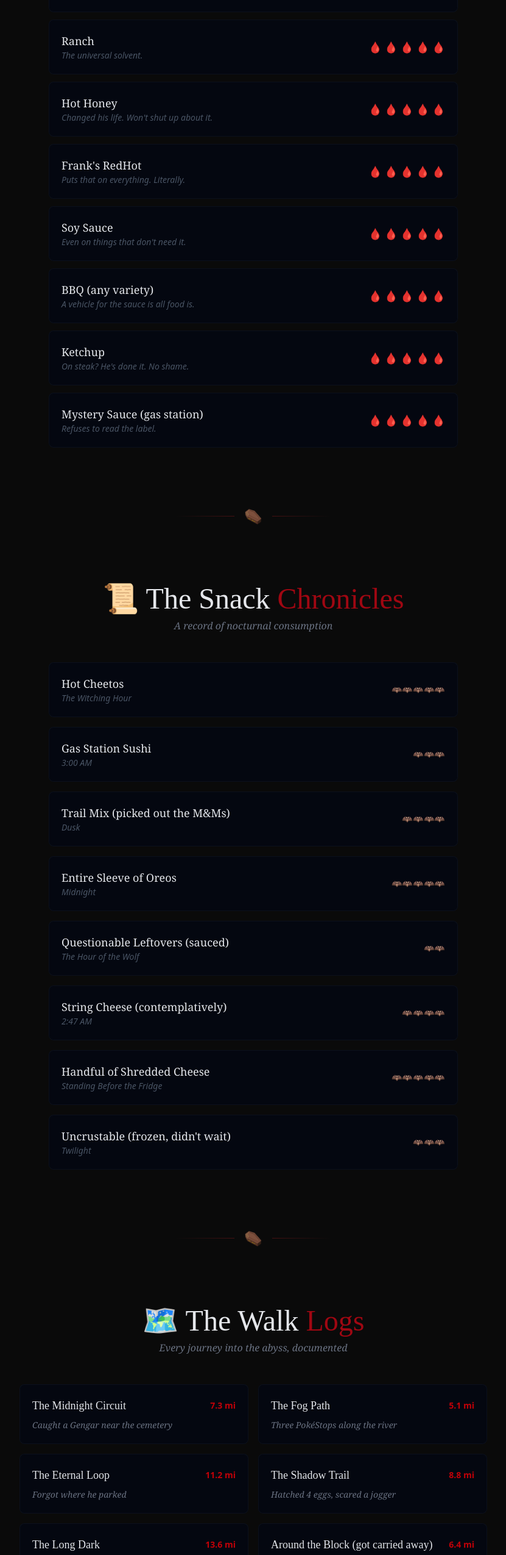
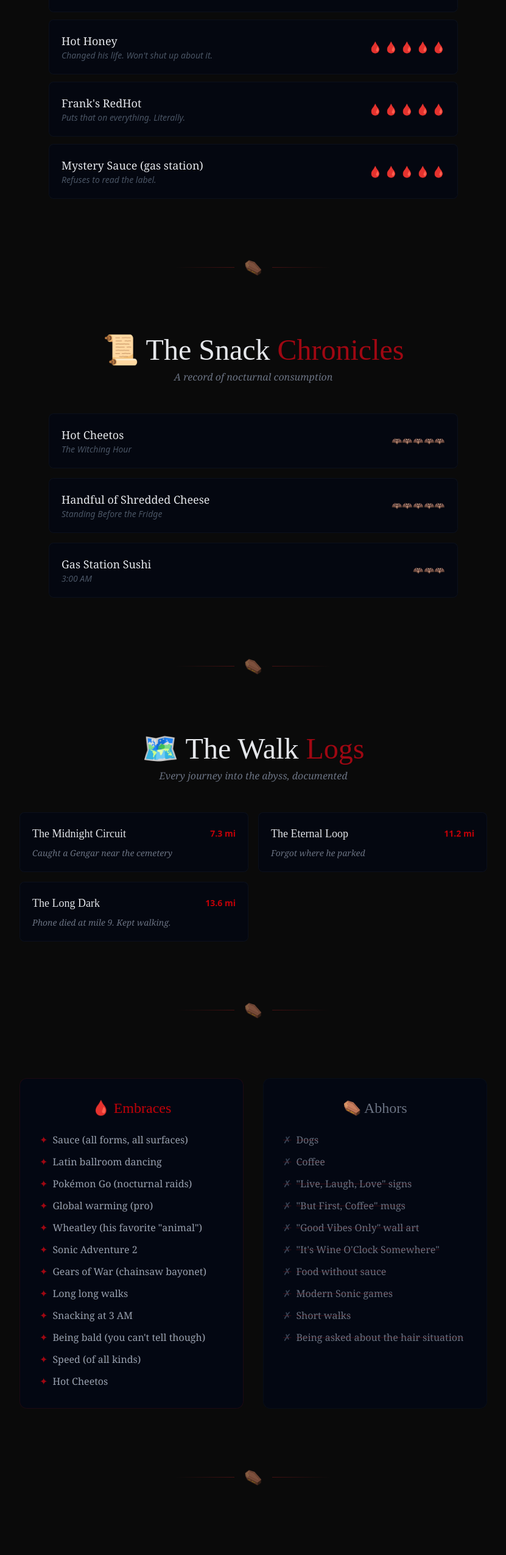
Before and after one commit to emurdock1101/wendell-john, a Next.js app: page / in a window 1280 px wide. Shown: the part 4054-6604 px from the top of the page at 61% size, without its empty margins (224-1055 px from the left). Built offline with nearby package versions, Linux system fonts and the light colour scheme.

Commit message:
trim: Snack Chronicles, Walk Logs, and Sauce Grimoire down to 3-4 items each

```diff
--- a/src/app/page.tsx
+++ b/src/app/page.tsx
@@ -179,35 +179,23 @@
 /* ── Sauce opinions ── */
 const SAUCES = [
   { name: "Sriracha", verdict: "On eggs. On rice. On ice cream? Maybe.", rating: 5 },
-  { name: "Ranch", verdict: "The universal solvent.", rating: 5 },
   { name: "Hot Honey", verdict: "Changed his life. Won't shut up about it.", rating: 5 },
   { name: "Frank's RedHot", verdict: "Puts that on everything. Literally.", rating: 4 },
-  { name: "Soy Sauce", verdict: "Even on things that don't need it.", rating: 4 },
-  { name: "BBQ (any variety)", verdict: "A vehicle for the sauce is all food is.", rating: 5 },
-  { name: "Ketchup", verdict: "On steak? He's done it. No shame.", rating: 3 },
   { name: "Mystery Sauce (gas station)", verdict: "Refuses to read the label.", rating: 4 },
 ];
 
 /* ── Snack log ── */
 const SNACKS = [
   { name: "Hot Cheetos", time: "The Witching Hour", rating: "🦇🦇🦇🦇🦇" },
+  { name: "Handful of Shredded Cheese", time: "Standing Before the Fridge", rating: "🦇🦇🦇🦇🦇" },
   { name: "Gas Station Sushi", time: "3:00 AM", rating: "🦇🦇🦇" },
-  { name: "Trail Mix (picked out the M&Ms)", time: "Dusk", rating: "🦇🦇🦇🦇" },
-  { name: "Entire Sleeve of Oreos", time: "Midnight", rating: "🦇🦇🦇🦇🦇" },
-  { name: "Questionable Leftovers (sauced)", time: "The Hour of the Wolf", rating: "🦇🦇" },
-  { name: "String Cheese (contemplatively)", time: "2:47 AM", rating: "🦇🦇🦇🦇" },
-  { name: "Handful of Shredded Cheese", time: "Standing Before the Fridge", rating: "🦇🦇🦇🦇🦇" },
-  { name: "Uncrustable (frozen, didn't wait)", time: "Twilight", rating: "🦇🦇🦇" },
 ];
 
 /* ── Walk log ── */
 const WALKS = [
   { route: "The Midnight Circuit", distance: "7.3 mi", note: "Caught a Gengar near the cemetery" },
-  { route: "The Fog Path", distance: "5.1 mi", note: "Three PokéStops along the river" },
   { route: "The Eternal Loop", distance: "11.2 mi", note: "Forgot where he parked" },
-  { route: "The Shadow Trail", distance: "8.8 mi", note: "Hatched 4 eggs, scared a jogger" },
   { route: "The Long Dark", distance: "13.6 mi", note: "Phone died at mile 9. Kept walking." },
-  { route: "Around the Block (got carried away)", distance: "6.4 mi", note: "Raided 3 gyms" },
 ];
 
 /* ── Pokémon counter ── */
```
